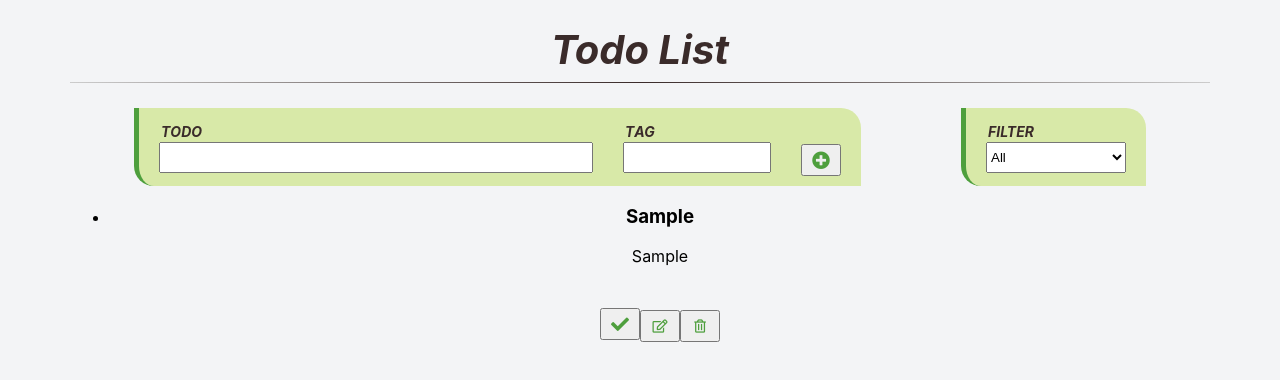
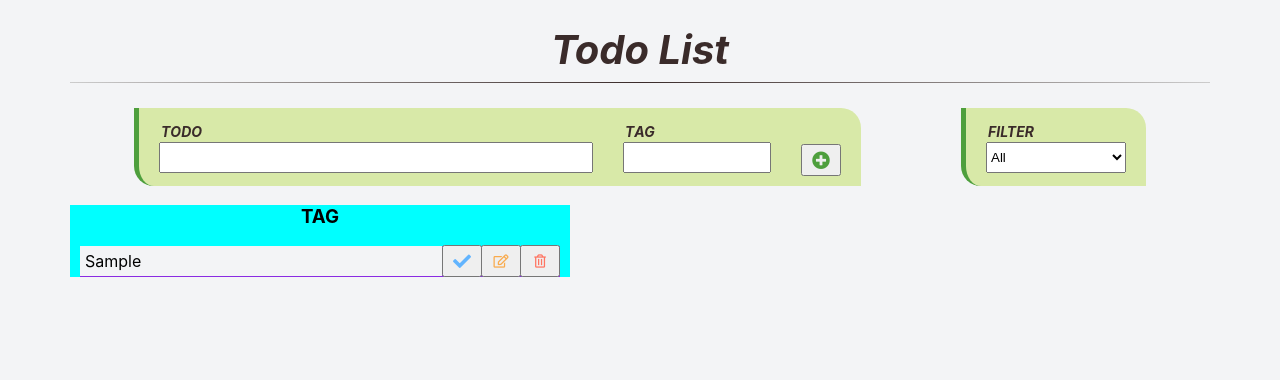
Before and after one commit to mahadi137/React-Todo, a React (Create React App) app: page / in a window 1280 px wide. Both pictures are taken after typing "Sample", "Sample" into the empty fields and a click on the button 821 px from the left and 160 px from the top of the page. Shown: the top 380 px of the page. Built offline with nearby package versions, Linux system fonts and the light colour scheme.

Commit message:
updated todo item

```diff
--- /dev/null
+++ b/src/components/TodoItem.css
@@ -0,0 +1,54 @@
+.div-todo-li {
+  width: 480px;
+  background-color: blueviolet;
+  margin: 0 auto;
+}
+
+li p {
+  width: 352px;
+  /* height: auto; */
+  height: -moz-fit-content;
+  /* height: fit-content; */
+  /* border: 1px solid black; */
+  margin-bottom: -31px;
+  background-color: #f3f4f6;
+  text-align: left;
+  padding: 5px;
+}
+
+.li-button {
+  display: inline-flex;
+  margin-left: 363px;
+}
+
+.submit-button {
+  /*
+    height: 35px;
+    margin-top: 22px;
+    background-color: #b2d198;
+    */
+  width: 40px;
+  height: 32px;
+}
+
+.check {
+  color: #62b4fe;
+}
+
+.edit {
+  color: #f9aa4b;
+}
+
+.trash {
+  color: #ff7461;
+}
+.check,
+.edit,
+.trash {
+  margin: 0;
+  margin-left: -1px;
+}
+
+.fas {
+  font-size: 18px;
+}
--- a/src/components/TodoItem.jsx
+++ b/src/components/TodoItem.jsx
@@ -1,22 +1,24 @@
 import React from "react";
 
-//Importing components
+//CSS
+import "../components/TodoItem.css";
 
 const TodoItem = (props) => {
   return (
-    <div>
+    <div className="div-todo-li">
       <li>
-        <h3>{props.tag}</h3>
         <p>{props.text}</p>
-        <button className="submit-button" type="submit">
+        <div className="li-button">
+          <button className="submit-button check" type="submit">
             <i class="fas fa-check"></i>
           </button>
-        <button className="submit-button" type="submit">
+          <button className="submit-button edit" type="submit">
             <i class="far fa-edit"></i>
           </button>
-        <button className="submit-button" type="submit">
+          <button className="submit-button trash" type="submit">
             <i class="far fa-trash-alt"></i>
           </button>
+        </div>
       </li>
     </div>
   );
--- /dev/null
+++ b/src/components/TodoList.css
@@ -0,0 +1,10 @@
+.div-todo-ul {
+  background-color: aqua;
+  width: 500px;
+}
+
+.todo-ul {
+  list-style-type: none;
+  margin: 0;
+  padding: 0;
+}
--- a/src/components/TodoList.jsx
+++ b/src/components/TodoList.jsx
@@ -1,12 +1,16 @@
 import React from "react";
+
+//CSS
+import "../components/TodoList.css";
 
 //Importing components
 import TodoItem from "../components/TodoItem";
 
 const TodoList = (props) => {
   return (
-    <div>
-      <ul>
+    <div className="div-todo-ul">
+      <h3>TAG</h3>
+      <ul className="todo-ul">
         {props.TodoItemsArray.map((eachTodo) => (
           <TodoItem key={eachTodo.id} text={eachTodo.text} tag={eachTodo.tag} />
         ))}
```
Lines whose indentation alone changed are shown as unchanged.
